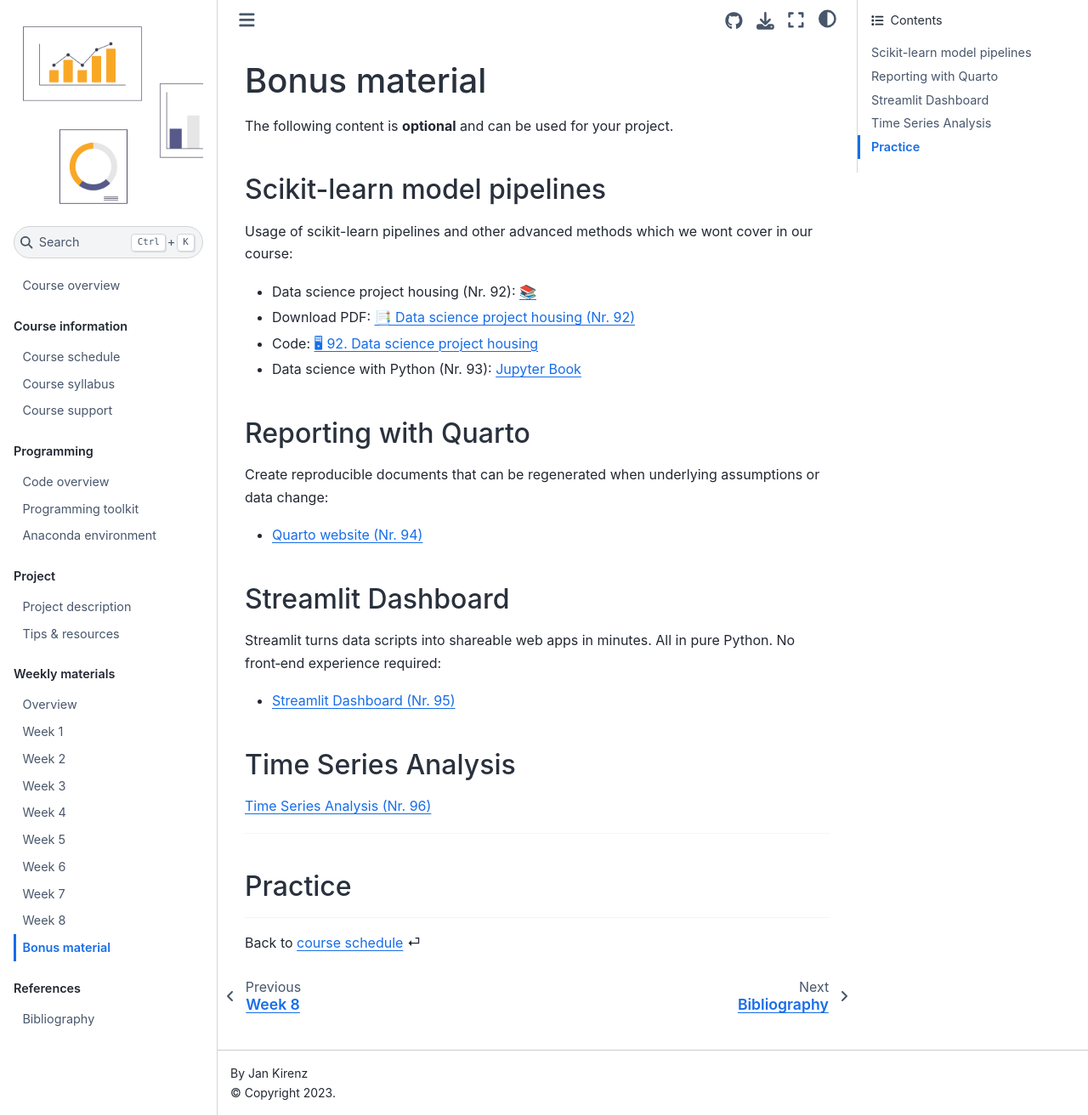
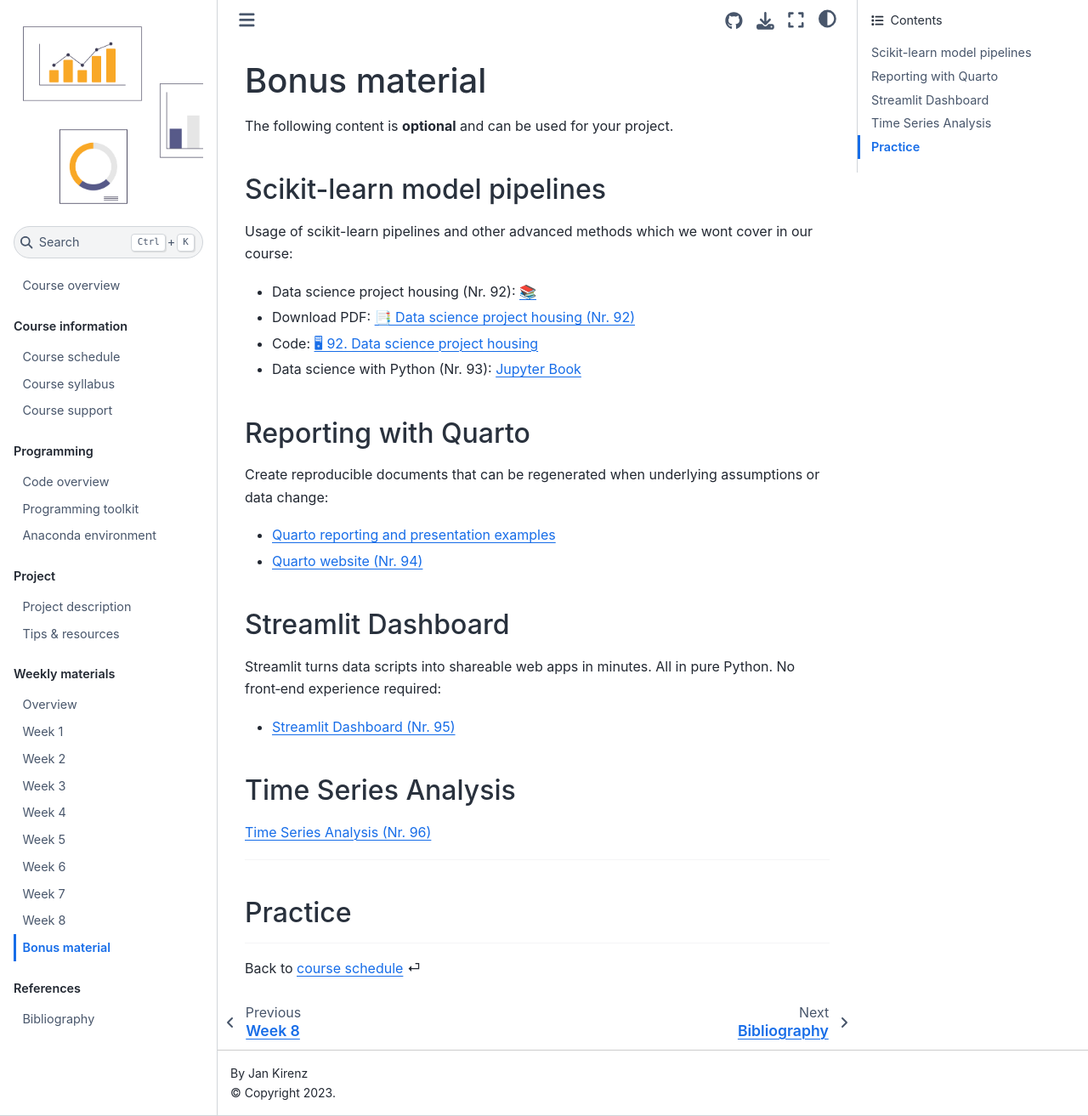
Before and after one commit to as-ws22/website, a Jupyter Book: the page built from weeks/week9.md, in a window 1280 px wide and 1313 px high. Shown: the whole window at 85% size. Built offline with Jupyter Book 1.0.4 settings and Sphinx 7.4.7 and the Sphinx Book theme 1.1.4, drawn with Linux system fonts in a browser that asks for light colours; comment, search, counter and statistics services are not loaded.

Commit message:
Update week9.md

```diff
--- a/weeks/week9.md
+++ b/weeks/week9.md
@@ -25,6 +25,8 @@ Usage of scikit-learn pipelines and other advanced methods which we wont cover i
 ## Reporting with Quarto
 
 Create reproducible documents that can be regenerated when underlying assumptions or data change:
+
+- [Quarto reporting and presentation examples](https://github.com/kirenz/reporting-quarto)
 
 - [Quarto website (Nr. 94)](https://quarto.org/)
 
```
